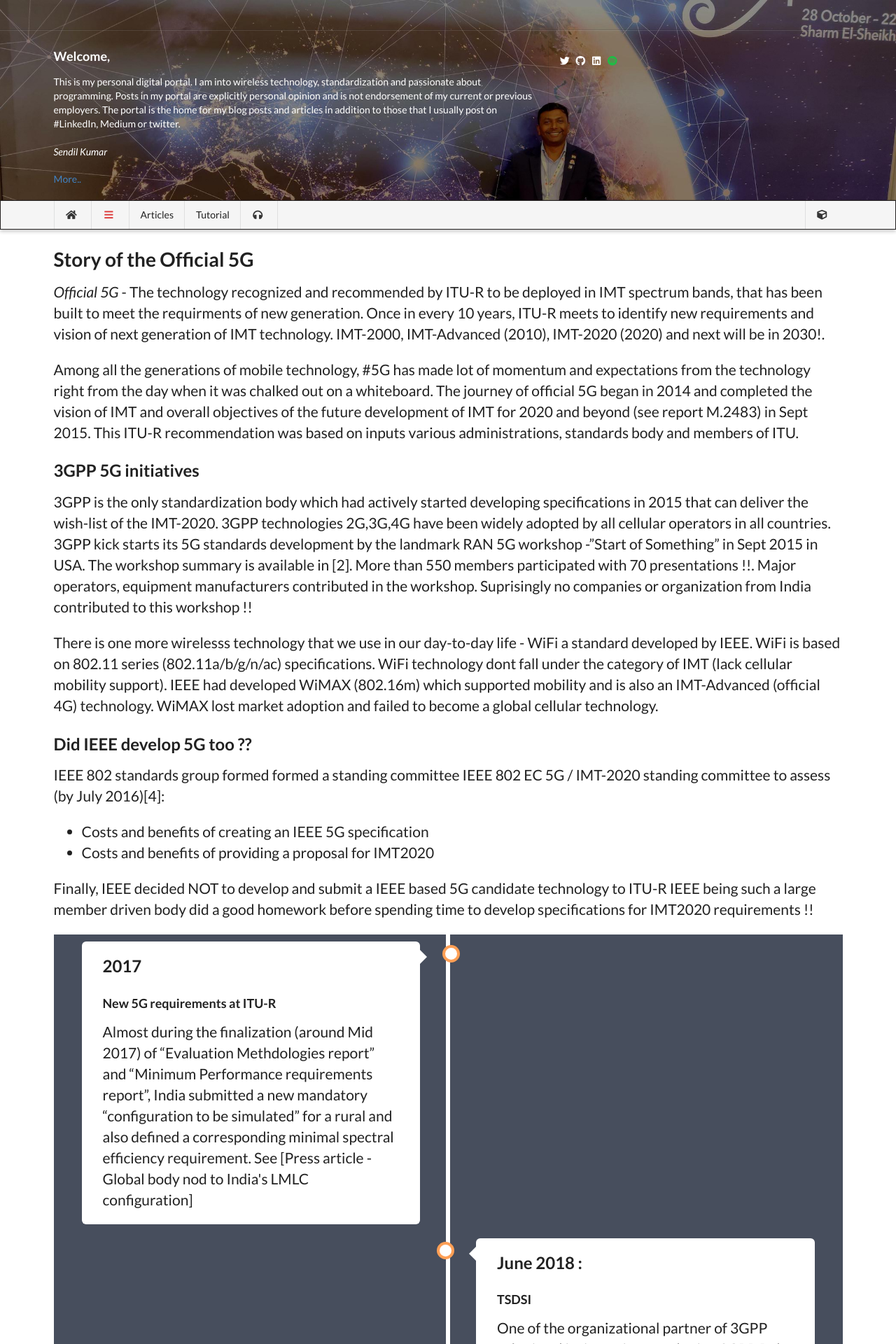
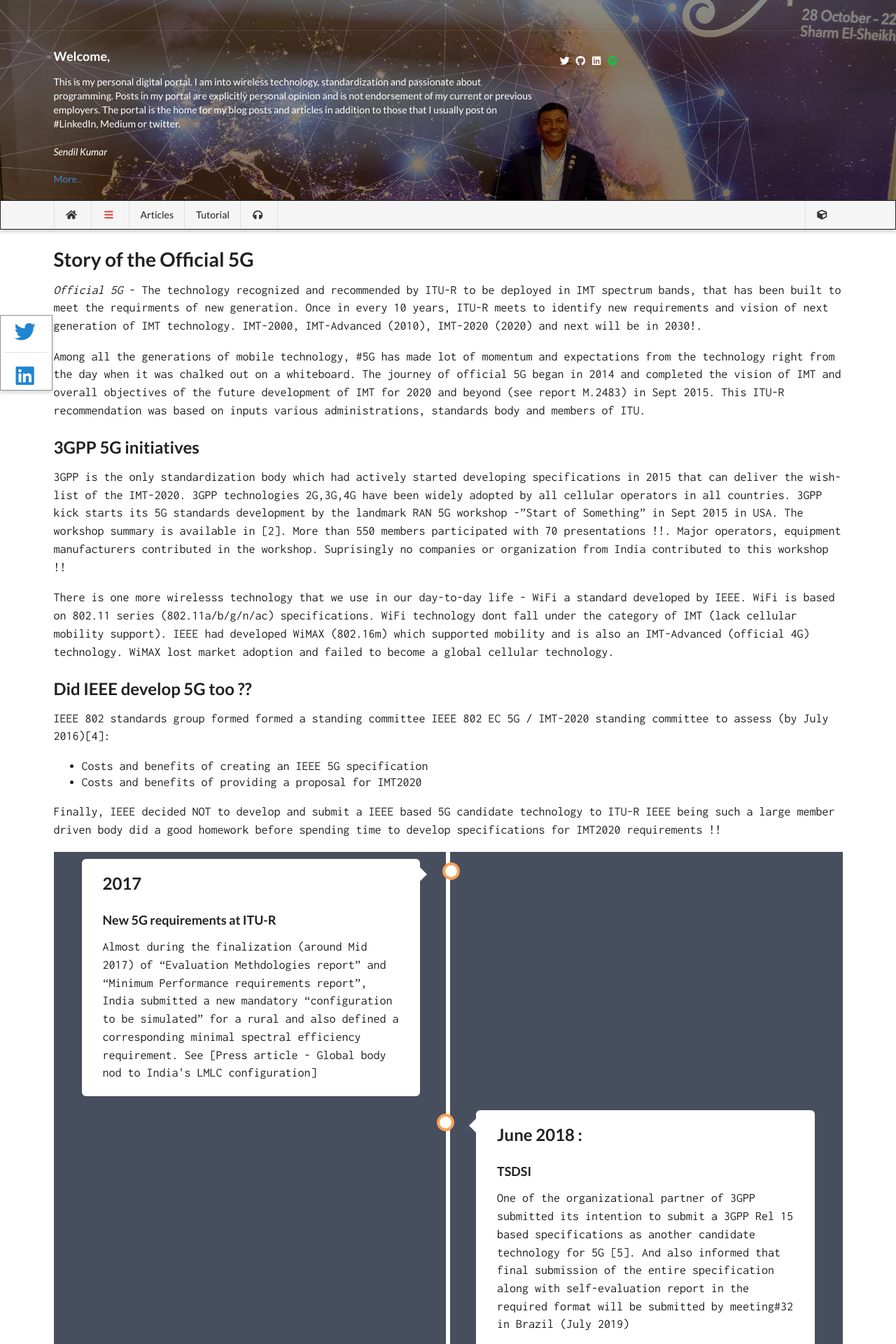
Before and after one commit to wiless/wiless.github.io, a Jekyll site: the page built from _articles/timeline.md, in a window 1280 px wide. Shown: the top 1920 px of the page at 70% size. Built offline with Jekyll 4.4.1, drawn with Linux system fonts in a browser that asks for light colours; nearby versions of some CDN libraries; some web fonts are replaced; comment, search, counter and statistics services are not loaded; a style sheet for code colours, icons or effects is not loaded.

Commit message:
Update wide.html

```diff
--- a/_layouts/wide.html
+++ b/_layouts/wide.html
@@ -10,8 +10,10 @@
     {% include menu.html %}
 
     <div class="ui container">
-
-        {{content}}
+   {% include socialbar.html %}
+                             <div class="contentfont">
+                                {{content}}
+                            </div>
     </div>
 
   {% include footer.html %}
```
